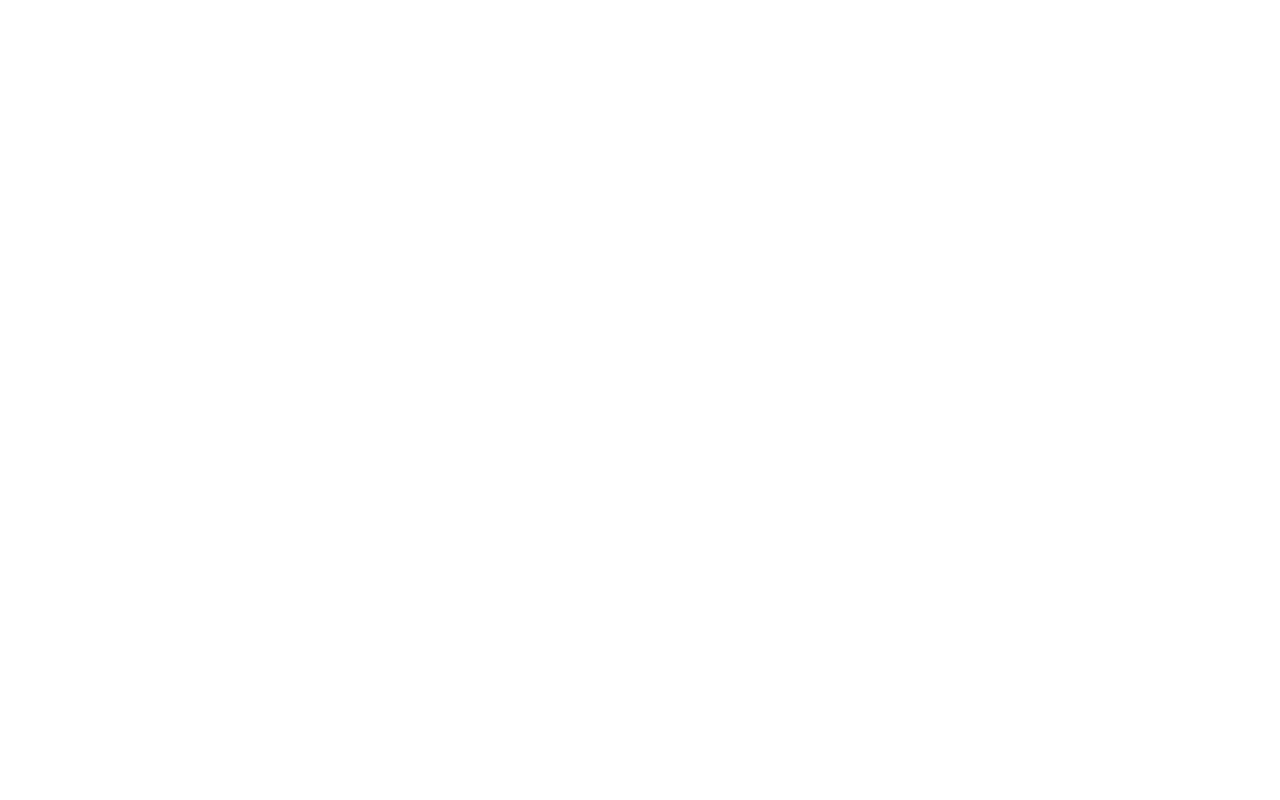
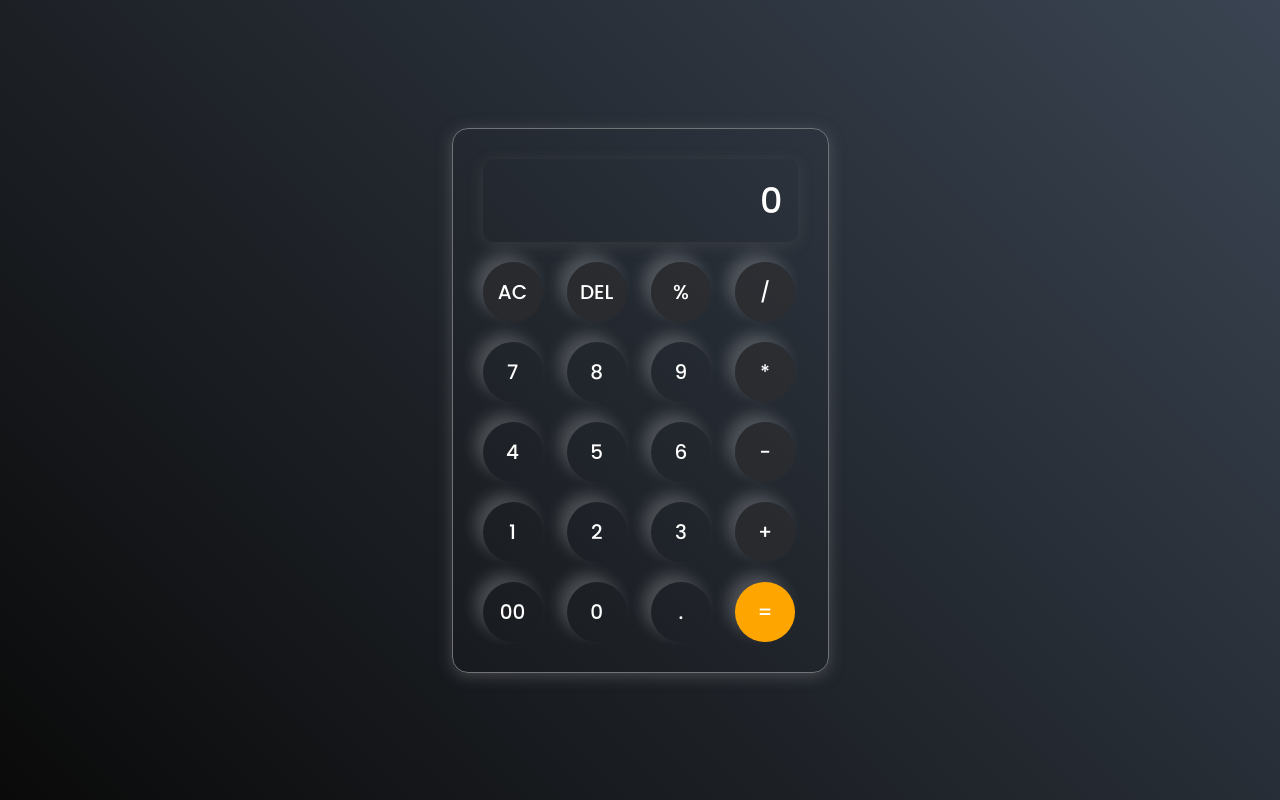
Before and after one commit to hiku15cs/JavaScript, a plain HTML site: page Calculator/index.html in a window 1280 px wide. Drawn offline with Linux system fonts and the light colour scheme.

Commit message:
Final Workin unit having issue with % operator

```diff
--- a/Calculator/index.html
+++ b/Calculator/index.html
@@ -4,9 +4,43 @@
     <meta charset="UTF-8">
     <meta http-equiv="X-UA-Compatible" content="IE=edge">
     <meta name="viewport" content="width=device-width, initial-scale=1.0">
+    <link rel="stylesheet" href="style.css">
     <title>Calculator -- Learning CSS</title>
 </head>
 <body>
-
+    <div class="Calculator">
+        <input type="text" name="" id="inputBox" placeholder="0">
+        <div>
+            <button class="operator">AC</button>
+            <button class="operator">DEL</button>
+            <button class="operator">%</button>
+            <button class="operator">/</button>
+        </div>
+        <div>
+            <button>7</button>
+            <button>8</button>
+            <button>9</button>
+            <button class="operator">*</button>
+        </div>
+        <div>
+            <button>4</button>
+            <button>5</button>
+            <button>6</button>
+            <button class="operator">-</button>
+        </div>
+        <div>
+            <button>1</button>
+            <button>2</button>
+            <button>3</button>
+            <button class="operator">+</button>
+        </div>
+        <div>
+            <button>00</button>
+            <button>0</button>
+            <button>.</button>
+            <button class="equals">=</button>
+        </div>
+    </div>
+    <script src="script.js"></script>
 </body>
 </html>
--- a/Calculator/script.js
+++ b/Calculator/script.js
@@ -0,0 +1,38 @@
+let input = document.getElementById('inputBox');
+// console.log(input);
+let buttons = document.querySelectorAll('button');
+console.log(buttons);
+let arr = Array.from(buttons);
+console.log(arr[0]);
+let str ='';
+
+// arr.forEach(val =>{
+//     console.log(val);
+//     val.addEventListener('click',(e)=>{
+//         console.log(e.target.innerHTML);
+//     })
+// })
+for (const iterator of arr) {
+    console.log(iterator);
+
+    iterator.addEventListener('click',(e)=>{
+        console.log(e.target.innerHTML);
+        if (e.target.innerHTML=='='){
+            input.value=eval(str);
+            str=eval(str);
+        }
+        else if (e.target.innerHTML=='AC'){
+            str='';
+            input.value=str;
+        }
+        else if(e.target.innerHTML=='DEL'){
+            str=str.substring(0,str.length-1);
+            input.value=str;
+        }
+        else{
+            str+=e.target.innerHTML;
+            input.value=str;
+        }
+
+    })
+}
--- a/Calculator/style.css
+++ b/Calculator/style.css
@@ -0,0 +1,63 @@
+@import url('https://fonts.googleapis.com/css2?family=Poppins:wght@500&display=swap');
+
+*{
+    margin: 0;
+    padding: 0;
+    box-sizing: border-box;
+    font-family: 'Poppins', sans-serif;
+}
+
+body{
+    width: 100%;
+    height: 100vh;
+    display: flex;
+    justify-content: center;  /* horizontally aligin items center*/
+    align-items: center;  /* vertically aligin items center*/
+    background:linear-gradient(45deg, #0a0a0a,#3a4452);
+}
+
+.Calculator{
+    border: 1px solid #717377;
+    padding: 20px;
+    border-radius: 16px;
+    background: transparent;
+    box-shadow: 0px 3px 15px rgba(113, 115, 119, 0.5);
+}
+
+input{
+    width: 315px;
+    padding: 15px;
+    margin: 10px;
+    background: transparent;
+    border: none;
+    border-radius: 10px;
+    font-size: 35px;
+    text-align: right;
+    box-shadow: 0px 3px 15px rgba(104, 102, 102, 0.3);
+    cursor: pointer;
+    color: #ffffff;
+}
+
+input::placeholder{
+    color: #ffffff;
+}
+button{
+    width: 60px;
+    height: 60px;
+    margin: 10px;
+    border: none;
+    background: transparent;
+    color: #ffffff;
+    border-radius: 50px;
+    box-shadow: -8px -8px 15px rgba(255, 255, 255, 0.2);
+    cursor: pointer;
+    font-size: 20px;
+}
+
+.equals{
+    background: #FFA500;
+}
+
+.operator{
+    background: #302f2f86;
+}
```
